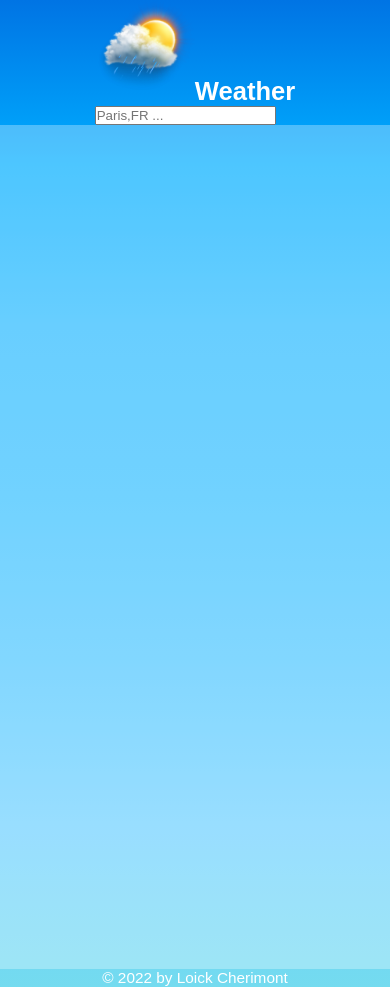
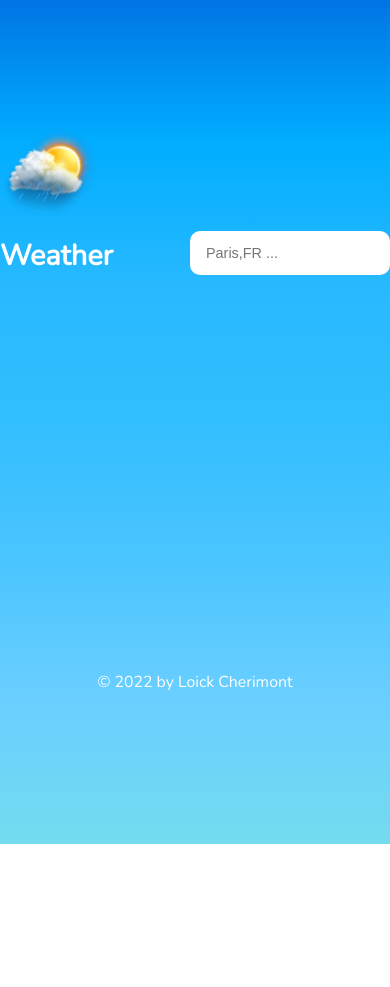
Before and after one commit to loickcherimont/Weather, a plain HTML site: page index.html in a window 390 px wide. After the commit the page ends 844 px from the top, so only its background shows below. Drawn offline with Linux system fonts and the light colour scheme; no server answers.

Commit message:
Organize CSS part into single file

```diff
--- a/styles/meteo.css
+++ b/styles/meteo.css
@@ -1,12 +1,22 @@
+/* ---- GENERAL --- */
 *, ::after, ::before {
     margin: 0;
     padding: 0;
     box-sizing: border-box;
+    user-select: none;
 }
 
 @font-face {
     font-family: Nunito;
     src: url(../styles/static/Nunito-Regular.ttf) format("truetype");
+}
+
+.body-header {
+    width: 100%;
+    display: flex;
+    justify-content: space-between;
+    /* flex-basis: 4px; */
+    /* background-color: red; */
 }
 
 body {
@@ -19,15 +29,29 @@ body {
     align-items: center;
     justify-content: space-evenly;
     font-size: 100%;
-    font-family: Arial, Helvetica, sans-serif;
-    color: white
+    font-family: Nunito, sans-serif;
+    color: white;
 }
 
+
+/* THE APP */
+
+/* Search bar */
+.body-header-searchbar {
+    border: none;
+    border-radius: 10px;
+    outline: none;
+    padding: 14px 16px;
+    align-self: flex-end;
+    font-size: 1em;
+    width: 200px;
+}
+/* Wrapper */
 .wrapper {
     min-width: 300px;
     max-width: 600px;
     height: 600px;
-    padding: 1em;
+    padding: 3em;
     display: grid;
     grid-template-columns: repeat(2, 1fr);
     grid-template-rows: auto 2fr 1fr;
@@ -40,19 +64,16 @@ body {
 
     background-color: rgba(255,255,255,0.3);
     border-radius: 20px;
-    font-family: Nunito, sans-serif;
     text-align: center;
 }
 
-.wrapper > * {
-    padding: 1em;
-}
-
+/* Header */
 .date {
     text-align: left;
     grid-area: date;
 }
 
+/* Conditions */
 .conditions {
     grid-area: conditions;
     display: flex;
@@ -65,12 +86,7 @@ body {
     font-size: 1.5em;
 }
 
-/* .conditions .icon {
-    font-size: 8rem;
-    color: gold;
-    padding: 10px;
-} */
-
+/* Temperature */
 .temperature {
     grid-area: temperature;
     font-size: 4em;
@@ -85,6 +101,7 @@ body {
 
 .temperature sup {font-size: 0.5em;}
 
+/* Location */
 .loc {
     grid-area: location;
     font-size: 2em;
@@ -97,11 +114,14 @@ body {
     margin-right: 0.5em;
 }
 
-.copyright {
-    font-size: 1.2em;
+/* FOOTER */
+.footer {
+    display: flex;
+    justify-content: center;
+    font-size: 1.1em;
+    width: 100%;
 }
-
-/* RESPONSIVE DESIGN */
+/* --- RESPONSIVE DESIGN --- */
 /* Digital Tablets */
 @media screen and (max-width:610px) {
     body {
@@ -110,17 +130,22 @@ body {
     }
 
     .wrapper {
-        /* background: none; */
-
-        height: 100vh;
+        background-color: transparent;
+        height: 100%;
         width: 100%;
         border-radius: 0;
+        padding: auto;
+    }
+
+    .copyright {
+        text-align: center;
+        margin-bottom: 25px;
     }
 }
 
 /* Smartphones */
 @media screen and (max-width:500px) {
-    body { font-size: 80%; }
+    body { font-size: 90%; }
 
     .wrapper {
         grid-template-rows: repeat(4, 1fr);
```
